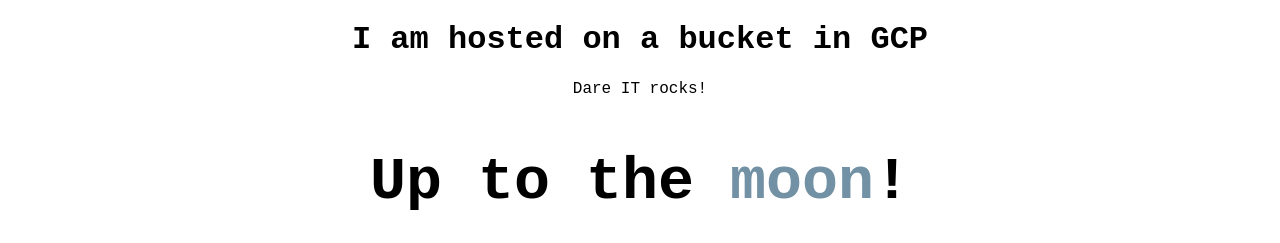
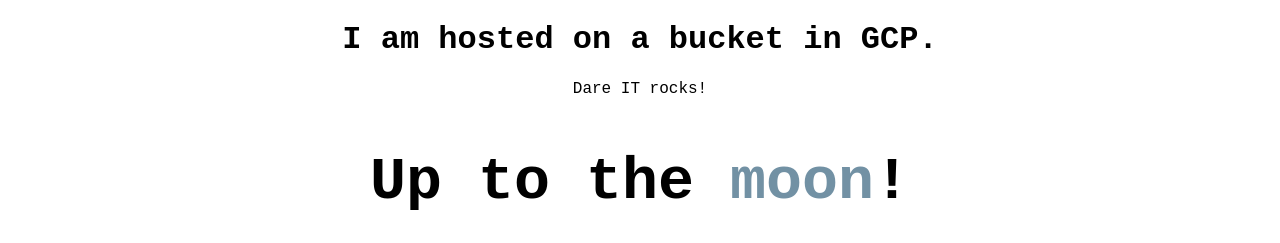
Before and after one commit to AngelWitk/cloud_challenge, a plain HTML site: page task_2/index.html in a window 1280 px wide. Shown: the top 243 px of the page. Drawn offline with Linux system fonts and the light colour scheme.

Commit message:
update index.html

```diff
--- a/task_2/index.html
+++ b/task_2/index.html
@@ -1,16 +1,23 @@
 <!DOCTYPE html>
 <html>
+
 <head>
   <title>Hello World: Static Website</title>
 </head>
+
 <body>
 
   <body style="font-family:'Courier New', monospace;">
-      <h1 style="text-align:center;">I am hosted on a bucket in GCP</h1>
+    <h1 style="text-align:center;">I am hosted on a bucket in GCP.</h1>
     <p style="text-align:center;">Dare IT rocks!</p>
     <h2 style="font-size:60px;text-align:center;">Up to the <span style="color:#7291A4 ">moon</span>!</h2>
-      <center><img src="https://static.vecteezy.com/system/resources/previews/007/277/681/original/cartoon-cloud-with-face-emotions-free-vector.jpg" width="400" height="300" alt="cutecloud"> </center>
-      <d><p style="font-size:40px;background-color:#B4DEF9;text-align:center;"> <span style="color:white"> ☁</span> or a little below <span style="color:white">☁</span></p>
+    <center><img
+        src="https://static.vecteezy.com/system/resources/previews/007/277/681/original/cartoon-cloud-with-face-emotions-free-vector.jpg"
+        width="400" height="300" alt="cutecloud"> </center>
+    <d>
+      <p style="font-size:40px;background-color:#B4DEF9;text-align:center;"> <span style="color:white"> ☁</span> or a
+        little below <span style="color:white">☁</span></p>
 
   </body>
+
 </html>
```
Lines whose indentation alone changed are shown as unchanged.
